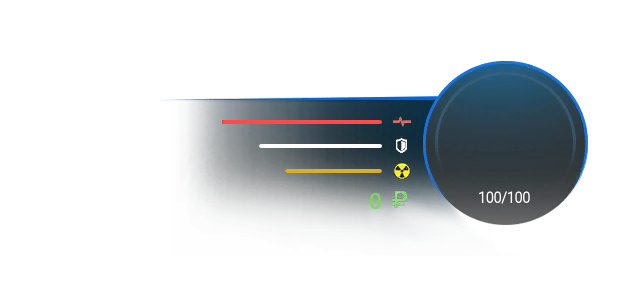
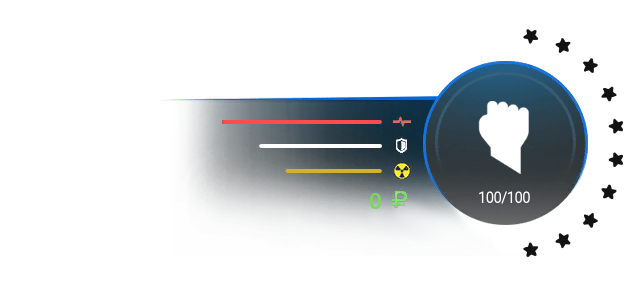
Before and after one commit to AndreMorella/gucci-samp.ru, a plain HTML site: page index.html in a window 1280 px wide. Shown: the whole page, without its empty margins (640-1280 px from the left). Drawn offline with Linux system fonts and the light colour scheme.

Commit message:
Update hud.css

```diff
--- a/style/hud.css
+++ b/style/hud.css
@@ -4,7 +4,6 @@
 	margin-right: 2rem;
     margin-top: 2rem;
 }
-
 .background {
 	background: url('../image/background/1.png') no-repeat;
 	width: 440px;
@@ -26,7 +25,7 @@
 }
 
 .background__gunid {
-	background: url('../image/guns/');
+	background: url('../image/guns/0.png');
 	width: 100px;
 	height: 100px;
 	background-size: 100px !important;
@@ -81,7 +80,7 @@
 }
 
 .background__wanted {
-    background: url(../image/wanted/) no-repeat center center;
+    background: url(../image/wanted/wanted-0.png) no-repeat center center;
     width: 100px;
     height: 230px;
     background-size: 100px !important;
```
